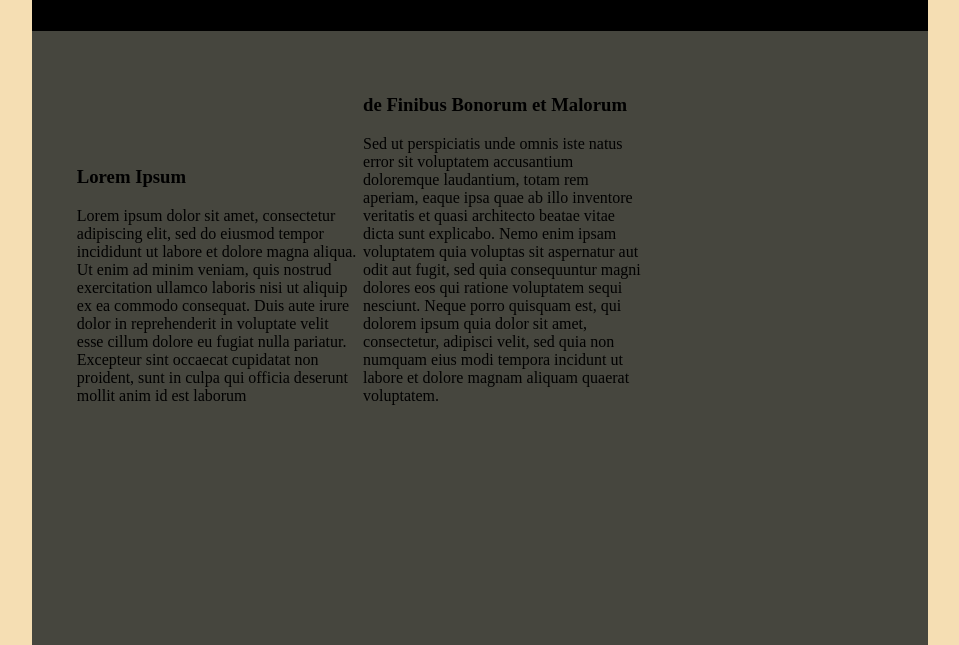
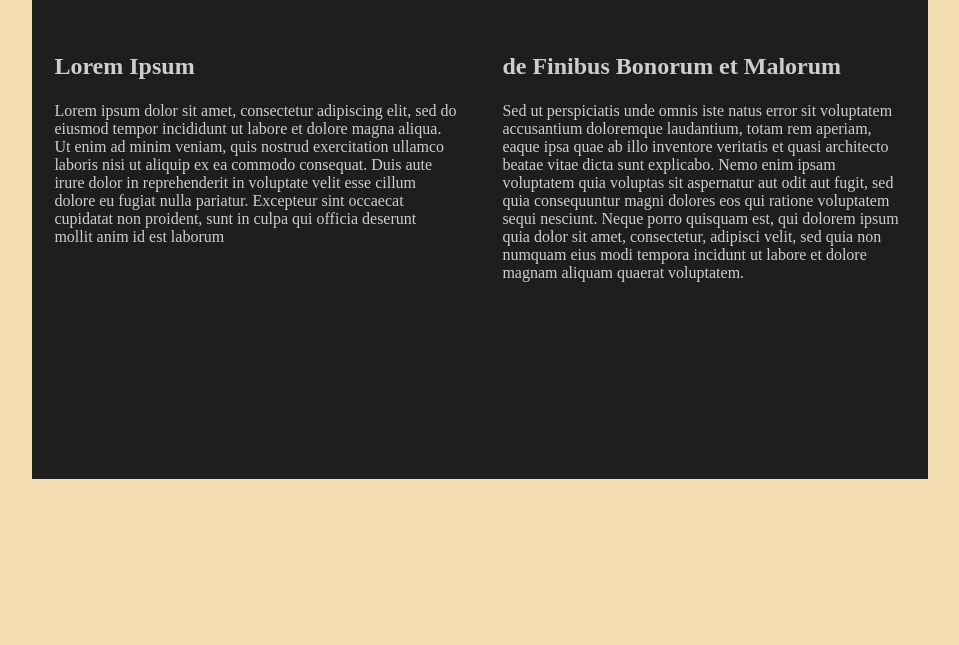
Before and after one commit to AdamValli/AdamValli.github.io, a plain HTML site: page index.html in a window 1280 px wide. Shown: the part 201-846 px from the top of the page, without its empty margins (160-1119 px from the left). After the commit the page ends 800 px from the top, so only its background shows below. Drawn offline with Linux system fonts and the light colour scheme.

Commit message:
left and right split in middle container, using positioning. h2 and p added margins. Colours cooled down.

```diff
--- a/index.html
+++ b/index.html
@@ -20,8 +20,8 @@
             <h1 id="title">Adam Valli.</h1>
         </div>
         <div class="middle_container">
-            <div id="left_content_middle">
-                <h3>Lorem Ipsum</h3>
+            <div id="left_middle">
+                <h2>Lorem Ipsum</h2>
                 <p>Lorem ipsum dolor sit amet, consectetur adipiscing elit,
                     sed do eiusmod tempor incididunt ut labore et dolore magna
                     aliqua. Ut enim ad minim veniam, quis nostrud exercitation
@@ -31,8 +31,8 @@
                     occaecat cupidatat non proident, sunt in culpa qui officia
                     deserunt mollit anim id est laborum</p>
             </div>
-            <div id="right_content_middle">
-                <h3>de Finibus Bonorum et Malorum</h3>
+            <div id="right_middle">
+                <h2>de Finibus Bonorum et Malorum</h2>
                 <p>Sed ut perspiciatis unde omnis iste natus error sit voluptatem
                     accusantium doloremque laudantium, totam rem aperiam,
                     eaque ipsa quae ab illo inventore veritatis et quasi
--- a/styles/style.css
+++ b/styles/style.css
@@ -5,12 +5,12 @@ body{
     margin-top:0;
     margin-bottom: 0;
     background-color: wheat;
+    color: rgba(245, 245, 245, 0.815);
 }
 
 .top_container{
-    background-color: black;
+    background-color: rgb(31, 30, 30);
     padding: 5%;
-    color: white;
 }
 
 #cicero_head{
@@ -31,20 +31,42 @@ body{
 }
 
 .middle_container{
+    position: relative;
     background-color: rgb(70, 70, 62);
-    padding: 5%;
-    padding-bottom: 25%;
+    padding-bottom: 50%;
 }
 
-#left_content_middle, #right_content_middle{
+#left_middle, #right_middle{
+    position: absolute;
     display: inline-block;
     width: 35%;
 }
 
-#left_content_middle{
+#left_middle{
+    background-color: rgb(31, 30, 30);
+    height: 100%;
+    width: 50%;
+    left:0%;
 
 }
 
-#right_content_middle{
+#right_middle{
+    background-color: rgb(31, 30, 30);
+    height: 100%;
+    width: 50%;
+    right:0%;
+}
 
+#left_middle p{
+    margin: 5% 5% auto 5%;
 }
+#left_middle h2{
+    margin: 5% 5% 5% 5%;
+}
+
+#right_middle p{
+    margin: 5% 5% auto 5%;
+}
+#right_middle h2{
+    margin: 5% 5% 5% 5%;
+}
```
